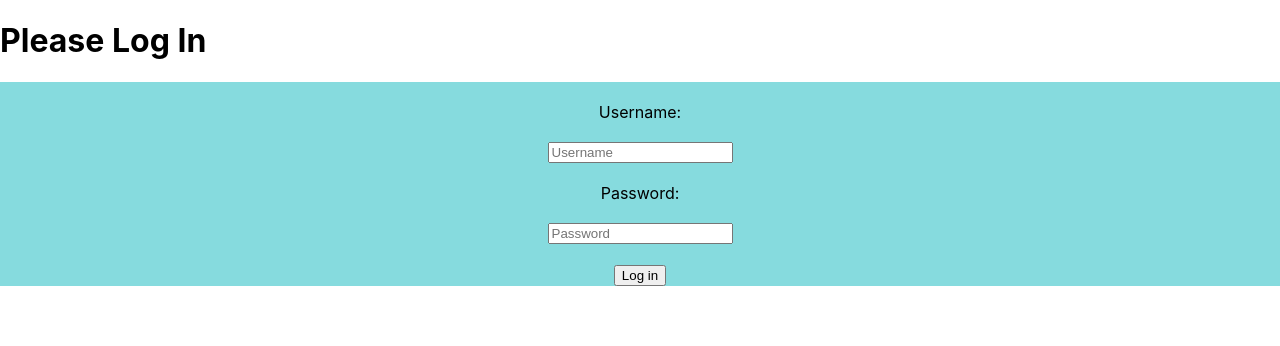
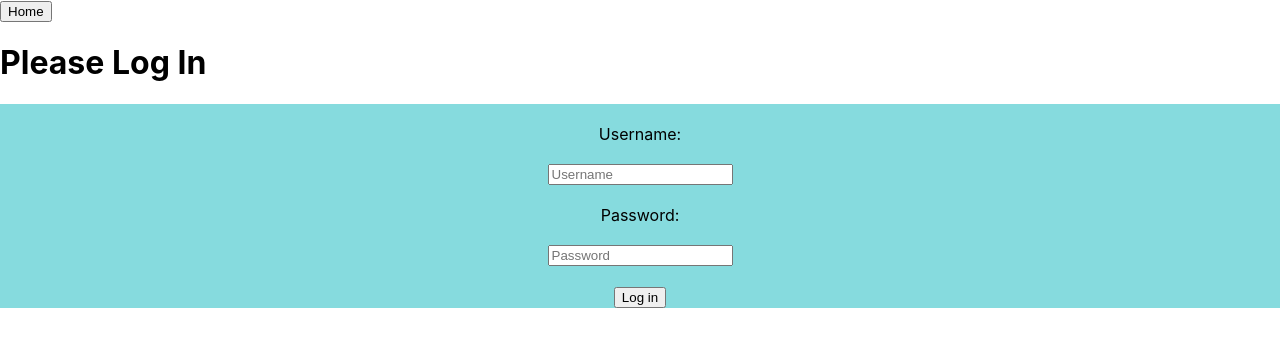
Before and after one commit to Cody2022/alterCarbon-client, a React (Create React App) app: page /login in a window 1280 px wide. Shown: the top 346 px of the page. Built offline with nearby package versions, Linux system fonts and the light colour scheme.

Commit message:
Cody_format Footer and Login pages

```diff
--- a/src/components/Login/Login.js
+++ b/src/components/Login/Login.js
@@ -1,5 +1,6 @@
 import React, {useState } from 'react';
 import "./Login.css";
+import { useNavigate } from 'react-router-dom';
 
 const loginUser=async(credentials)=>{
     const response=await fetch ('/api/login', {
@@ -27,8 +28,11 @@ const loginUser=async(credentials)=>{
         setToken(token);
         setMessage(token.message);
       }
+      const navigate=useNavigate();
+
     return (
         <div className="login-wrapper">
+            <button onClick={()=>{navigate('/')}}>Home</button>
             <h1>Please Log In</h1>
             <form className="login-form" onSubmit={handleSubmit}>
                    {message&&
```
Also changed, not shown: src/components/Footer/Footer.js (+4 -11 lines).
